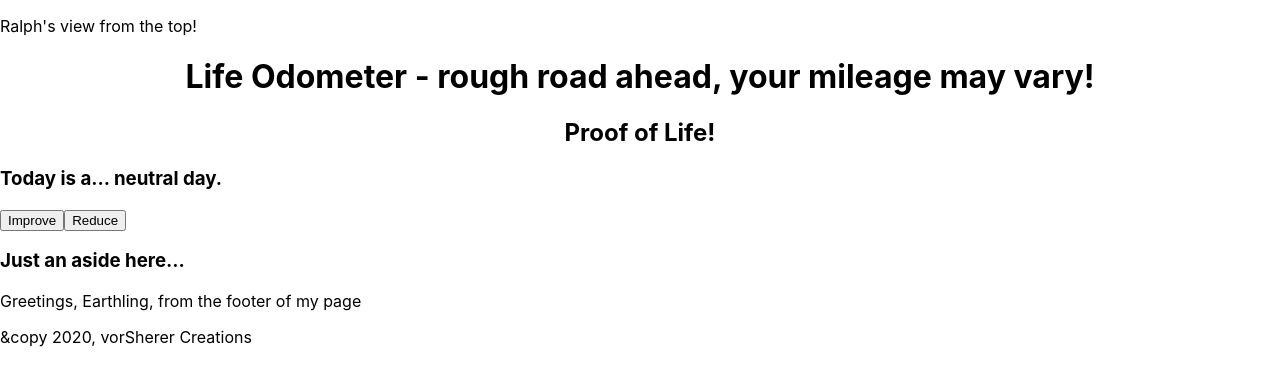
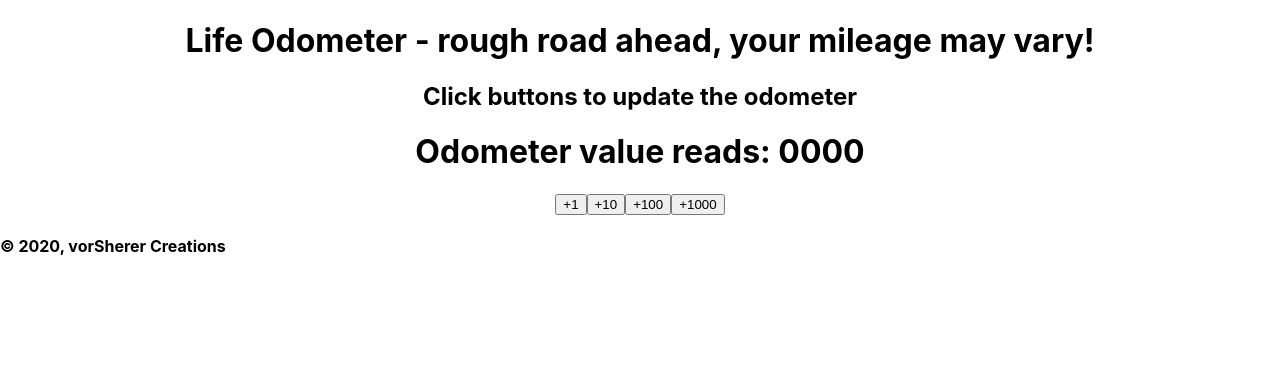
Before and after one commit to vorSherer/react-odometer, a React (Create React App) app: page / in a window 1280 px wide. Shown: the top 386 px of the page. Built offline with nearby package versions, Linux system fonts and the light colour scheme.

Commit message:
Hit MVP - working code, full functionality.

```diff
--- a/src/App.js
+++ b/src/App.js
@@ -1,7 +1,20 @@
 import React from 'react';
 import './App.css';
 
-export default function App() {
+class App extends React.Component {
+  render() {
+    return (
+      <>
+        <div className="App">
+          <h1>Life Odometer - rough road ahead, your mileage may vary!</h1>
+          <Header text="Click buttons to update the odometer" />
+          <Odometer />
+        </div>
+        <Footer trademark="&#169; 2020, vorSherer Creations" />
+      </>
+    )
+  }
+}
 
 // Header Component
 //   text value via props
@@ -9,7 +22,7 @@ export default function App() {
   render() {
     return (
       <header>
-          <p>{this.props.name}'s view from the top!</p>
+        <h2>{this.props.text}</h2>
       </header>
       );
     }
@@ -17,73 +30,68 @@ export default function App() {
 
 // Footer Component
 //   trademark value via props
-  {/* <p>&copy 2020, vorSherer Creations</p> */}
 class Footer extends React.Component {
   render() {
     return (
       <footer>
-          <p>Greetings, {this.props.name}, from the footer of my page</p>
-          <p>&copy 2020, vorSherer Creations</p>
+          <h4>{this.props.trademark}</h4>
         </footer>
       );
     }
   }
 
-  return (
-    <>
-      <Header name="Ralph" />
-      <div className="App">
-        <h1>Life Odometer - rough road ahead, your mileage may vary!</h1>
-        <h2>Proof of Life!</h2>
-      </div>
-      <div>
-        <MoodToday mood='Happy' />
-      </div>
-      <aside>
-        <h3>Just an aside here...</h3>
-      </aside>
-      <Footer name="Earthling" />
-    </>
-  );
-}
-
-// Odometer Component
-
-// format - 4 digits, leading zeroes required
-// format d
-
-// button - incr odo by 1
-// button - incr odo by 10
-// button - incr odo by 100
-// button - incr odo by 1000
-
-// if odo > 9999, then odo -= 10000
-
+  class Odometer extends React.Component {
     // Update state in a "React Way"
-
-  class MoodToday extends React.Component {
 
     constructor() {
       super();
       this.state = {
-        mood: 'neutral'
+        odometerValue: 0
       };
     }
 
-    changeMood(change) {
+    formatOdometerDisplay() {
+      const odoDisplay = this.state.odometerValue
+      // format - 4 digits, leading zeroes required
+      // format d
+      return odoDisplay.toString().padStart(4, '0');
+    }
+
+    incrementOdo(change) {
+      let odoDisplay = this.state.odometerValue
+      let newOdoValue = odoDisplay + change
+      // Prevent rolling odometer backwards
+      if (odoDisplay < 0) {
+        odoDisplay = 0
+      }
+
+      // rolloverHandler
+      console.log('Going in ', newOdoValue)
+
+      if (newOdoValue > 9999) {
+        console.log('Got this far ', newOdoValue)
+        newOdoValue = newOdoValue - 10000
+      }
+
+      // Do the math here, above setState
       this.setState({
-        mood: 'Happy'
+        odometerValue: newOdoValue
       });
     }
-
 
     render() {
       return (
         <>
-          <h3>Today is a... {this.state.mood} day.</h3>
-          <button onClick={() => this.changeMood('improve')}>Improve</button>
-          <button onClick={() => this.changeMood('reduce')}>Reduce</button>
+          <div>
+          <h1>Odometer value reads: {this.formatOdometerDisplay()}</h1>
+          <button onClick={() => this.incrementOdo(1)}>+1</button>
+          <button onClick={() => this.incrementOdo(10)}>+10</button>
+          <button onClick={() => this.incrementOdo(100)}>+100</button>
+          <button onClick={() => this.incrementOdo(1000)}>+1000</button>
+          </div>
         </>
-      )
+      );
     };
   }
+
+export default App;
```
Lines whose indentation alone changed are shown as unchanged.
